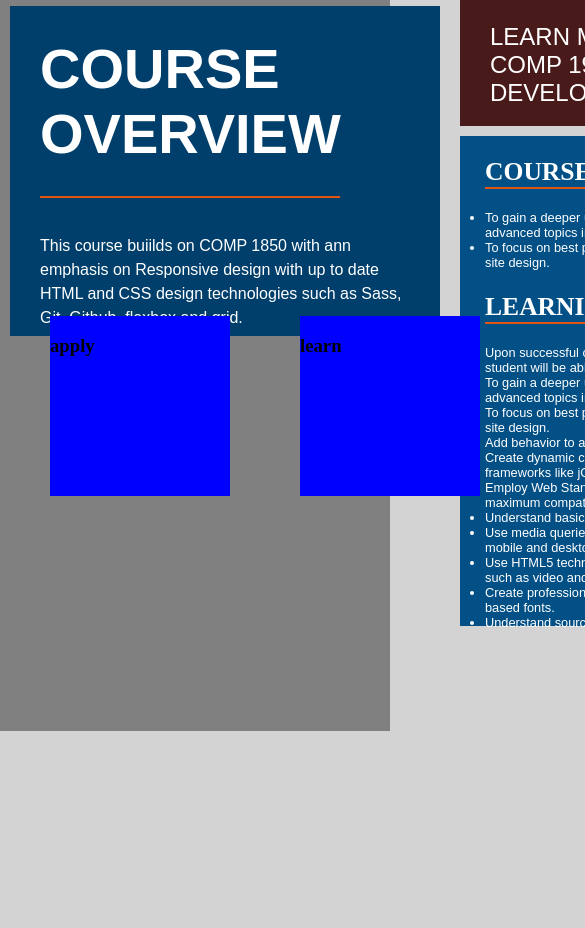
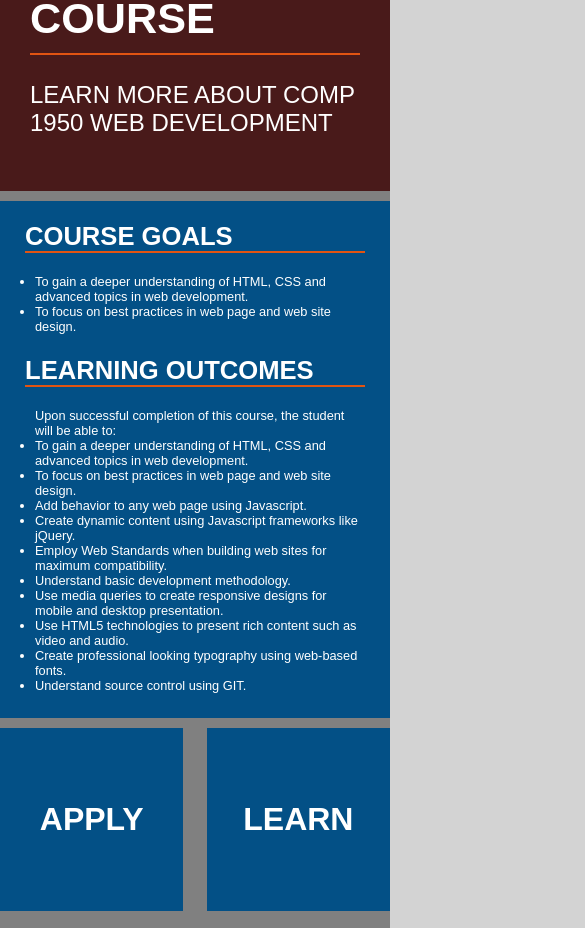
Before and after one commit to bheaps99/finalproject, a plain HTML site: page index.html in a window 390 px wide. Shown: the part 769-1697 px from the top of the page, 585 px wide, since content can reach past the window. Before the commit the page ends 1500 px from the top, so only its background shows below. Drawn offline with Linux system fonts and the light colour scheme.

Commit message:
home fifth

```diff
--- a/index.html
+++ b/index.html
@@ -10,7 +10,7 @@
 <body>
 <div class="wrapper">
     <header>
-        <div class="title"><div class="BCIT">BCIT</div><div class="link"><a id="navtitle" href="index.html">COMP 1950<br>Web Development and Design 2</a></div></div>
+        <div class="title"><div class="BCIT">COMP 1950</div><div class="link"><a id="navtitle" href="index.html">COMP 1950<br>Web Development and Design 2</a></div></div>
         <button class="hamburger">
                 <div class="hamburger-content">
                     <span class="hamburger-icon" tabindex="-1">
@@ -33,13 +33,13 @@
     </header>
     <main>
         <section class="main-grid">
-        <article class="overview">
+        <section class="overview">
             <h1>Course Overview</h1>
-            <p>This course buiilds on COMP 1850 with ann emphasis on Responsive design with
-                up to date HTML and CSS design technologies such as Sass, Git, Github.
-                flexbox and grid.
+            <p>This course builds on the knowledge from COMP 1850 with an emphasis on responsive design with
+                up to date HTML and CSS design technologies and learn Sass, Git, Github,
+                flexbox and grid and much more.
             </p>
-        </article>
+        </section>
         <section class="about1">
             <h1 class="lowerheader">About this course</h1>
             <p>Learn more about comp 1950 Web Development</p>
@@ -97,11 +97,13 @@
                 </li>
             </ul>
         </section>
+        <section class="applea">
         <section class="apply">
             <h1>apply</h1>
         </section>
         <section class="learn">
             <h1>learn</h1>
+        </section>
         </section>
     </section>
     </main>
--- a/styles/styles.css
+++ b/styles/styles.css
@@ -4,6 +4,10 @@ html {
   *, *:before, *:after {
     box-sizing: inherit;
   }
+  img {
+    max-width: 100%;
+    height: auto;
+}
 
 body{
     margin:0;
@@ -18,7 +22,8 @@ body{
     margin: 0 auto;
     background: gray url('../images/bcit_980.jpg');
     background-repeat: no-repeat;
-    height: 1500px;
+    background-size: 100% auto;
+    height: auto;
 }
 
 header{
@@ -37,13 +42,12 @@ header{
 
 .BCIT{
     display: block;
-    width:170px;
+    width: 200px;
     height: 143px;
     background-color: rgb(0, 63, 107);
     margin: auto;
-    padding-top:43px;
+    padding-top:10px;
     text-align: center;
-    font-size: 2em;
     margin-left: 40px;
     border-left: 5px solid white;
     border-right: 5px solid white;
@@ -74,7 +78,7 @@ header{
 nav{
     height: 65px;
     width: 425px;
-    padding-right: 15px;
+    margin-right:15px;
 }
 
 nav ul {
@@ -108,24 +112,18 @@ nav a {
     font-weight: 200;
 }
 
-main {
-    position: relative;
-}
 
 .main-grid{
     display: grid;
-    grid-template-columns: 1fr 430px 1fr 345px .6fr;
-    grid-template-rows: 330px 200px 200px;;
-    padding-top: 500px;
+    grid-template-columns: 1fr minmax(380px,45%) 1fr minmax(220px,33%) .6fr;
+    grid-template-rows:  auto auto 30% auto;
+    padding-top: calc(100% / 2.5);
     grid-gap: 10px;
 }
 
 .overview {
-    grid-row: 1 / span 2;
+    grid-row: 2 / span 2;
     grid-column:2;
-    align-self: end ;
-    height: 330px;
-    width: 430px;
     background-color: rgb(0, 63, 107);
     padding: 30px;
 }
@@ -146,14 +144,13 @@ main {
     padding-top: 20px;
     color: white;
     font-family: Arial;
-    line-height: 1.5
+    line-height: 1.5;
+    padding-bottom: 20px
 }
 
 .about1{
-    grid-row:1;
+    grid-row:1 /span 2;
     grid-column: 4;
-    height: 330px;
-    width:345px;
     background-color: rgb(73, 26, 26);
     padding: 30px;
 }
@@ -169,7 +166,7 @@ main {
     padding-top: 10px;
     border-bottom: 2px solid rgb(226, 84, 18);
     border-top:2px solid rgb(226, 84, 18);
-    width: 200px;
+    /*width: 200px;*/
 }
 
 .about1 p{
@@ -177,15 +174,14 @@ main {
     color: white;
     font-size: 1.5em;
     text-transform: uppercase;
-    font-family: arial;
+    font-family: Arial;
 }
 
 .goals {
-    grid-row: 2 span 2;
+    grid-row: 3 / span 2;
     grid-column: 4;
     padding: 25px;
-    height: 490px;
-    width: 345px;
+
     background-color: rgb(3, 80, 134);
     padding-top:0;
 }
@@ -193,39 +189,67 @@ main {
 .goals h2{
     text-transform: uppercase;
     font-size: 1.6em;
-    width: 300px;
+   /* width: 300px;*/
     border-bottom: 2px solid rgb(226, 84, 18);
     color: white;
     padding-top:0;
+    font-family: Arial;
 }
 
 .goals ul {
     margin:0;
     padding:0;
+    padding-left:10px;
     color: white;
     font-family: Arial;
     font-size: 0.8em;
 }
 #firsth2{
-    width: 205px;
+    /*width: 210px;*/
+}
+
+.applea{
+    grid-row:4;
+    grid-column: 2;
+    display: flex;
+    justify-content:space-between;
+    color: white;
 }
 
 .apply {
+    text-transform: uppercase;
+    width: 22vw;
+    height: 22vw;
+    background-color: rgb(3, 80, 134);
+    position: relative;
+}
+
+.apply h1 {
     position: absolute;
-    left: 50px;
-    top: 1020px;
-    height: 180px;
-    width: 180px;
-    background-color: blue;
+    top: 50%;
+    left: 50%;
+    transform: translate(-50%, -50%);
+    margin: 0;
+    font-family: Arial;
+    font-size: 2em;
 }
 
 .learn {
+    text-transform: uppercase;
+    width:22vw;
+    height: 22vw;
+    background-color: rgb(3, 80, 134);
+    position: relative;
+}
+
+.learn h1{
+    margin: 0;
     position: absolute;
-    left: 300px;
-    top: 1020px;
-    height: 180px;
-    width: 180px;
-    background-color: blue;
+    top: 50%;
+    left: 50%;
+    transform: translate(-50%, -50%);
+    font-family: Arial;
+    font-size: 2em;
 }
 
 @media only screen and (max-width: 785px){
@@ -286,13 +310,14 @@ main {
 
     nav ul {
         display: block;
-        width:985px;
         background-color: rgba(39, 39, 80, 0.3)
     }
 
     nav li {
         margin-left:0;
-        padding-left:0;
+        padding-left:10px;
+        border-bottom: 1px solid #afafaf;
+        border-top: 1px solid #afafaf;
 
     }
 
@@ -302,8 +327,7 @@ main {
 
     nav a {
         line-height: 40px;
-        border-bottom: 1px solid #afafaf;
-        border-top: 1px solid #afafaf;
+
         padding-left:10px;
     }
 
@@ -313,12 +337,23 @@ main {
 
     .show nav {
         height: 170px;
+        margin-right:0;
     }
 
     .show .BCIT {
-        padding-top:0;
+        padding-top:6px;
         padding-bottom:0;
-        height: 60px;
+        height: 65px;
+        width: 250px;
+        font-size: 2.5em;
+    }
+
+    .show .wrapper {
+        background-position-y: 14.5rem;
+    }
+
+    .show main {
+        padding-top: calc(100% /3);
     }
 
     .BCIT {
@@ -326,11 +361,56 @@ main {
     }
 }
 
+@media only screen and (max-width: 655px){
+
+    .main-grid {
+        display: grid;
+        grid-template-columns: 100%;
+        grid-template-rows: auto auto auto minmax(100px,200px);
+        padding-top: calc(100% / 1.75);
+    }
+
+    .overview {
+        grid-row: 1;
+        grid-column: 1;
+    }
+    .overview h1{
+        font-size: 2.5em;
+        width: 100px;
+    }
+
+    .about1 {
+        grid-row: 2;
+        grid-column:1;
+    }
+
+    .goals {
+        grid-row: 3;
+        grid-column: 1
+    }
+
+    .learn {
+        height: 47vw;
+        width: 47vw;
+    }
+
+    .apply {
+        height: 47vw;
+        width: 47vw;
+    }
+
+    .applea {
+        grid-row: 4;
+        grid-column: 1;
+    }
+
+}
+
 @media only screen and (max-width: 400px){
 
         .BCIT{
-            width:170px;
-            margin-left: 20px;
+            width:200px;
+            margin-left: 5px;
         }
         .link{
             width:192px;
@@ -340,6 +420,10 @@ main {
             width: 270px;
         }
 
+        nav {
+            margin-right:0;
+        }
+
         nav a {
             padding-left:0;
         }
```
